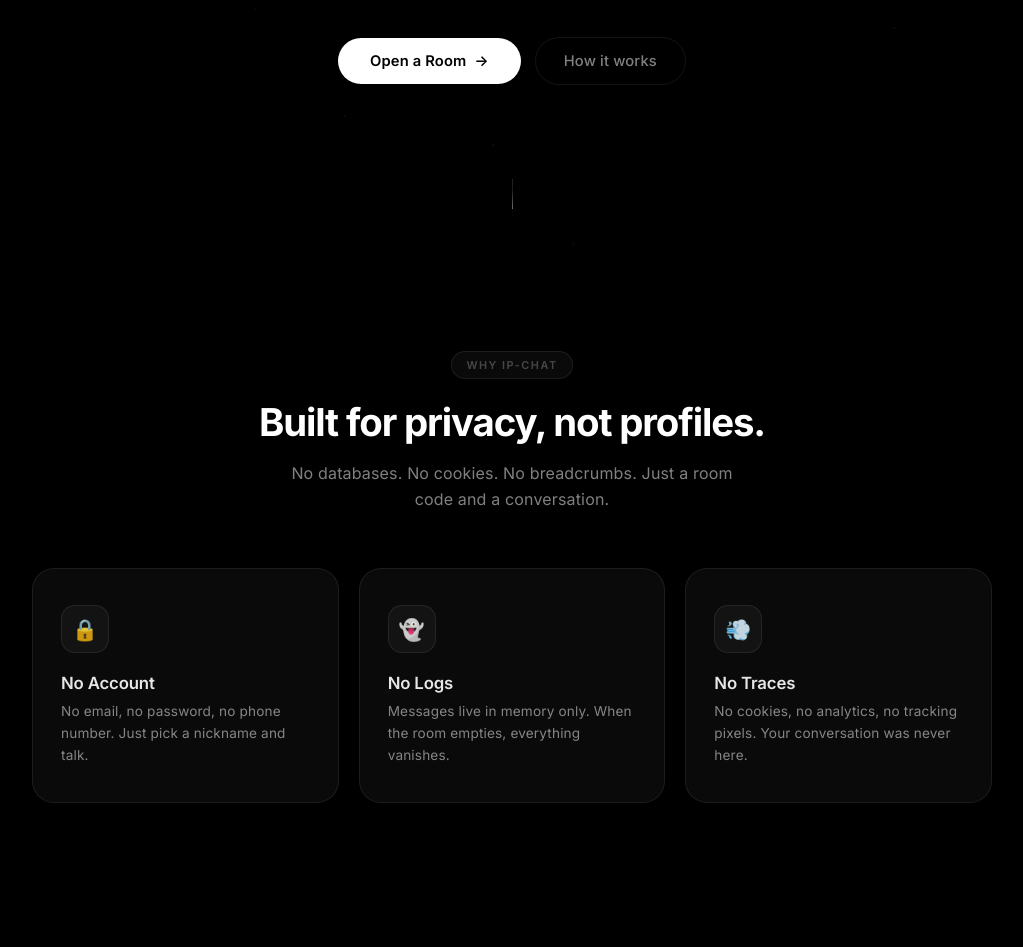
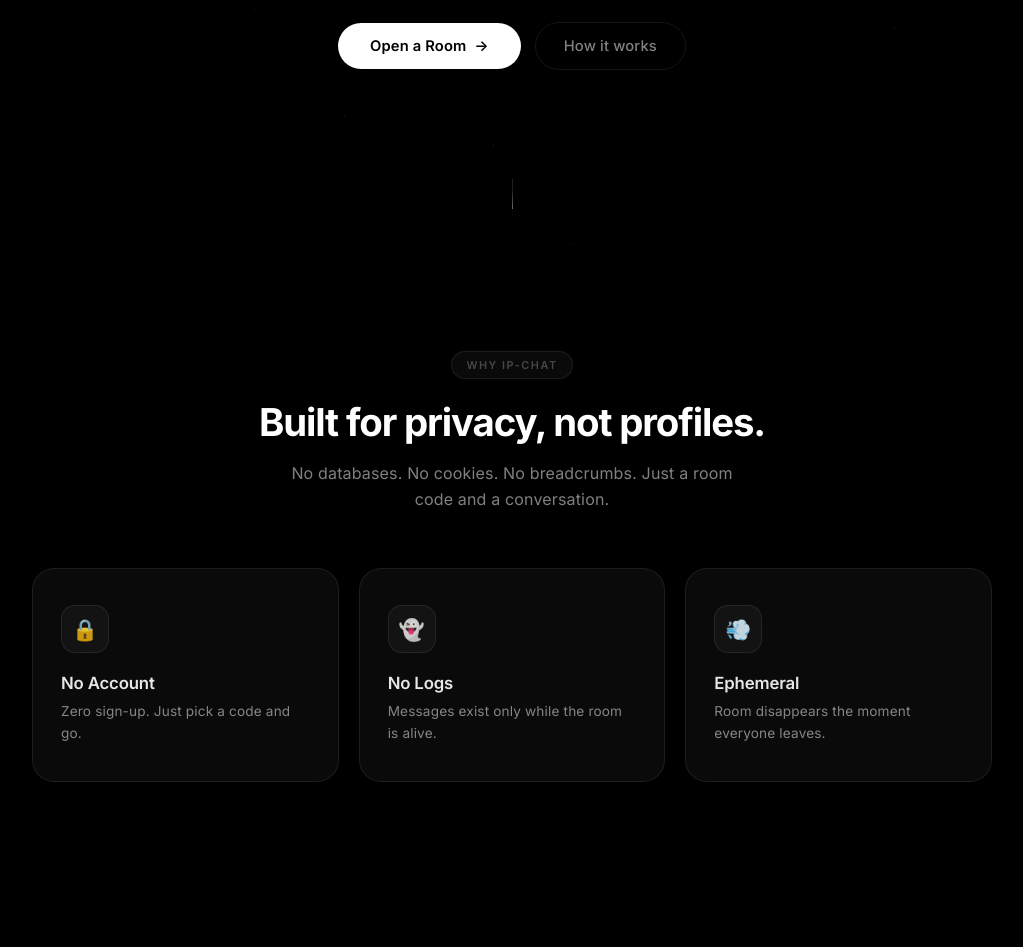
Before and after one commit to Yashisalwaysop/ip-chat, a website: page public/landing.html in a window 1280 px wide. Shown: the part 549-1496 px from the top of the page, without its empty margins (128-1151 px from the left). Drawn offline with Linux system fonts and the light colour scheme.

Commit message:
Update landing.html

```diff
--- a/public/landing.html
+++ b/public/landing.html
@@ -81,7 +81,7 @@
       </h1>
 
       <p class="hero-subtitle">
-        Disposable rooms, zero accounts, zero logs. Pick a room code, share it with anyone, and start talking — instantly.
+        Instant anonymous rooms. No account. No logs. Just a code.
       </p>
 
       <div class="hero-cta-group">
@@ -109,19 +109,19 @@
         <div class="feature-card fade-up fade-up-1" id="feature-no-account">
           <div class="feature-card-icon">🔒</div>
           <h3 class="feature-card-title">No Account</h3>
-          <p class="feature-card-desc">No email, no password, no phone number. Just pick a nickname and talk.</p>
+          <p class="feature-card-desc">Zero sign-up. Just pick a code and go.</p>
         </div>
 
         <div class="feature-card fade-up fade-up-2" id="feature-no-logs">
           <div class="feature-card-icon">👻</div>
           <h3 class="feature-card-title">No Logs</h3>
-          <p class="feature-card-desc">Messages live in memory only. When the room empties, everything vanishes.</p>
+          <p class="feature-card-desc">Messages exist only while the room is alive.</p>
         </div>
 
-        <div class="feature-card fade-up fade-up-3" id="feature-no-traces">
+        <div class="feature-card fade-up fade-up-3" id="feature-ephemeral">
           <div class="feature-card-icon">💨</div>
-          <h3 class="feature-card-title">No Traces</h3>
-          <p class="feature-card-desc">No cookies, no analytics, no tracking pixels. Your conversation was never here.</p>
+          <h3 class="feature-card-title">Ephemeral</h3>
+          <p class="feature-card-desc">Room disappears the moment everyone leaves.</p>
         </div>
       </div>
     </section>
```
